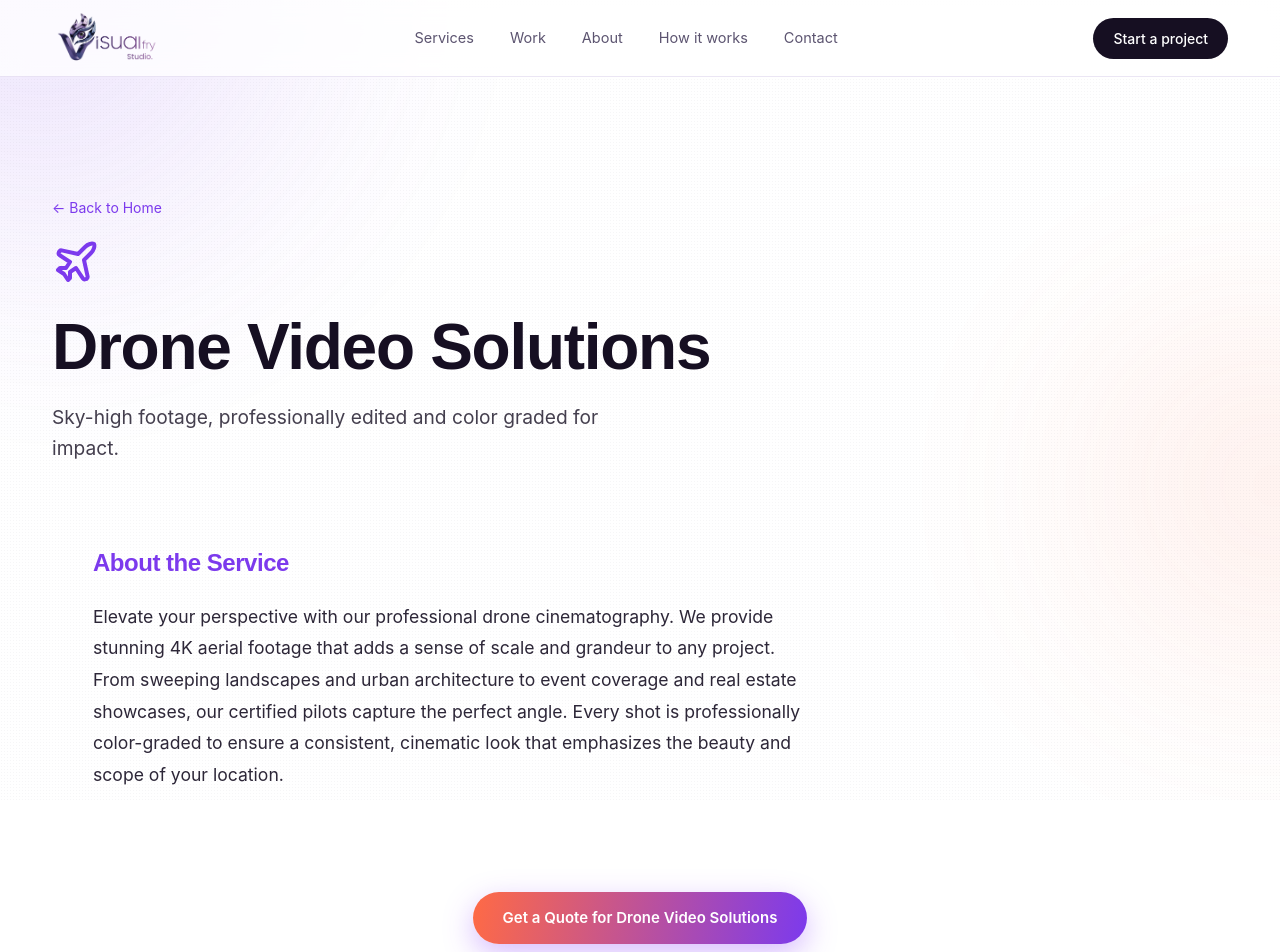
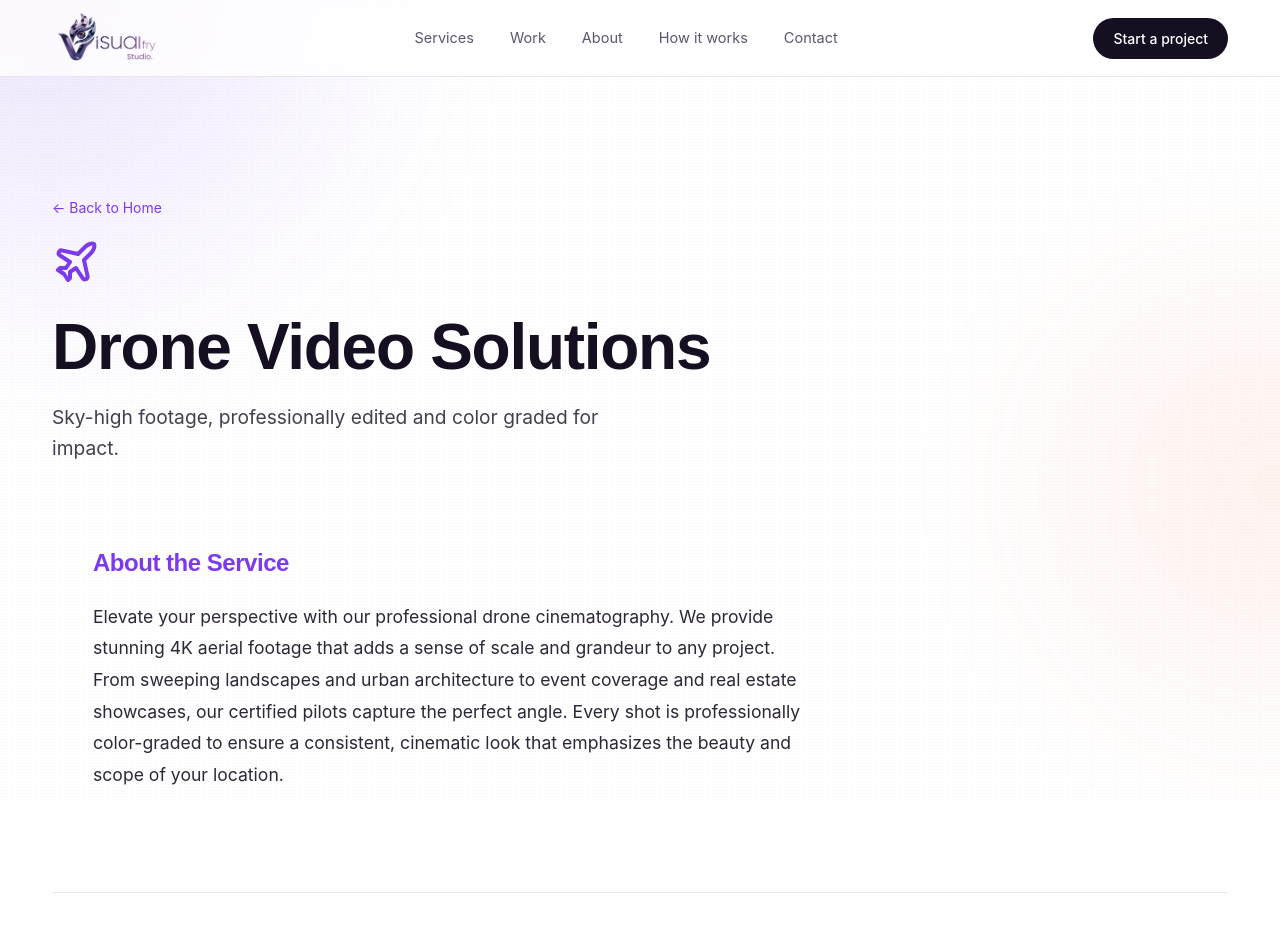
Before and after one commit to Madhan7475/visualfry-website, a React (Vite) app in the folder visualfry-studio-react/: page /services/drone-video in a window 1280 px wide. Shown: the top 952 px of the page. Built offline with nearby package versions, Linux system fonts and the light colour scheme.

Commit message:
Fix: Remove Get a Quote button from service pages and keep galleries

```diff
--- a/visualfry-studio-react/src/pages/ServiceDetail.jsx
+++ b/visualfry-studio-react/src/pages/ServiceDetail.jsx
@@ -111,12 +111,6 @@ const ServiceDetail = () => {
           </div>
         )}
 
-        <div style={{ textAlign: 'center', marginTop: '60px', marginBottom: '80px' }}>
-          <Link to="/#contact" className="btn-primary" style={{ textDecoration: 'none', display: 'inline-block' }}>
-            Get a Quote for {service.title}
-          </Link>
-        </div>
-
         <ContactForm />
       </div>
     </div>
```
